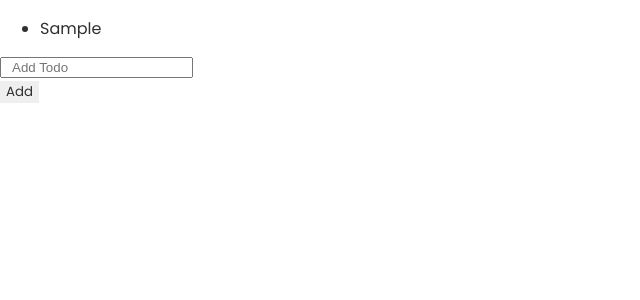
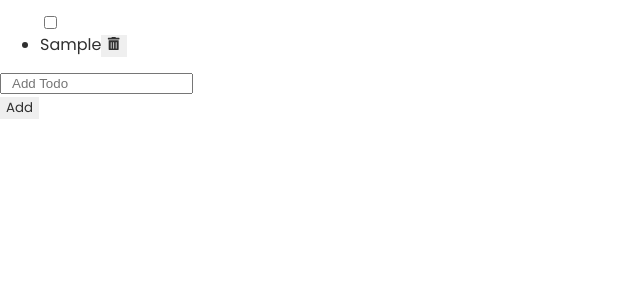
Before and after one commit to kseul/to-do-list-react, a React (Create React App) app: page / in a window 1280 px wide. Both pictures are taken after typing "Sample" into the empty fields and a click on the button "Add". Shown: the top 300 px of the page, without its empty margins (0-640 px from the left). Built offline with nearby package versions, Linux system fonts and the light colour scheme.

Commit message:
Solution : 아이템 체크박스 업데이트

```diff
--- /dev/null
+++ b/src/Solution/components/Todo/Todo.jsx
@@ -0,0 +1,29 @@
+import React from 'react';
+import { FaTrashAlt } from 'react-icons/fa';
+
+const Todo = ({ todo, onUpdate, onDelete }) => {
+  const { text, status } = todo;
+
+  // 📌 삼항연산자로 두가지 상태를 컨트롤하여 상위 onUpdate컴포넌트에 올려준다. 즉, 이곳에서 변경된 체크상태를 이곳 컴포넌트에서 값을 조절 -> 상위로 업데이트되도록 올려줌
+  const handleChange = (e) => {
+    const status = e.target.checked ? 'completed' : 'active';
+    onUpdate({ ...todo, status });
+  };
+
+  return (
+    <li>
+      <input
+        type='checkbox'
+        id='checkbox'
+        checked={status === 'completed'}
+        onChange={handleChange}
+      />
+      <label htmlFor='checkbox'>{text}</label>
+      <button>
+        <FaTrashAlt />
+      </button>
+    </li>
+  );
+};
+
+export default Todo;
--- a/src/Solution/components/TodoList/TodoList.jsx
+++ b/src/Solution/components/TodoList/TodoList.jsx
@@ -1,31 +1,29 @@
 import React, { useState } from 'react';
 import AddTodo from '../AddTodo/AddTodo';
+import Todo from '../Todo/Todo';
 
 const TodoList = () => {
-  const [todos, setTodos] = useState([
-    // {
-    //   id: '123',
-    //   text: '코딩하기✨',
-    //   status: 'active',
-    // },
-    // {
-    //   id: '345',
-    //   text: '잠자기🌿',
-    //   status: 'active',
-    // },
-  ]);
+  const [todos, setTodos] = useState([]);
 
-  const handleAdd = (todo) => {
-    // 새로운 투두를 todos에 업데이트 해야함
-    setTodos([...todos, todo]);
-  };
+  const handleAdd = (todo) => setTodos([...todos, todo]);
+
+  const handleUpdate = (updated) =>
+    setTodos(todos.map((todo) => (todo.id === updated.id ? updated : todo))); // 📌
+
+  const handleDelete = (deleted) =>
+    setTodos(todos.filter((todo) => todo.id !== deleted.id));
 
   return (
     // TodoList 컴포넌트에서는 투두를 받아서 그것을 보여주기만 함
     <section>
       <ul>
         {todos.map((item) => (
-          <li key={item.id}>{item.text}</li>
+          <Todo
+            key={item.id}
+            todo={item}
+            onUpdate={handleUpdate}
+            onDelete={handleDelete}
+          />
         ))}
       </ul>
       {/* AddTodo 컴포넌트는 사용자 입력을 받는 모든 로직을 넣음 (분리) */}
```
